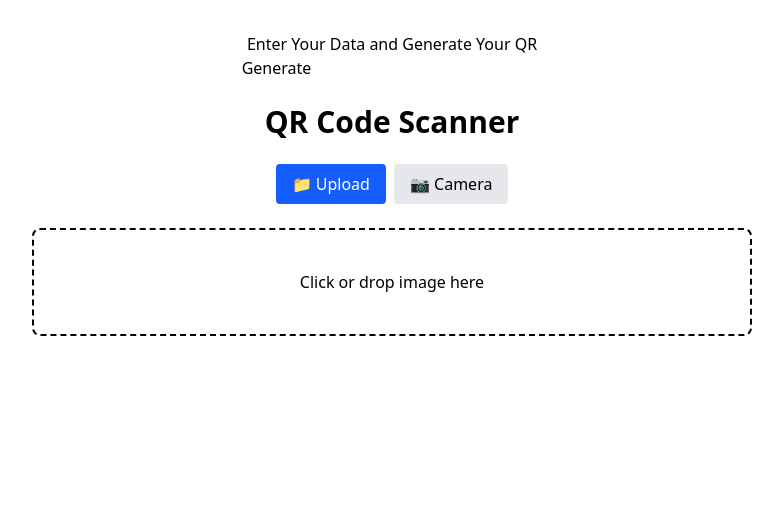
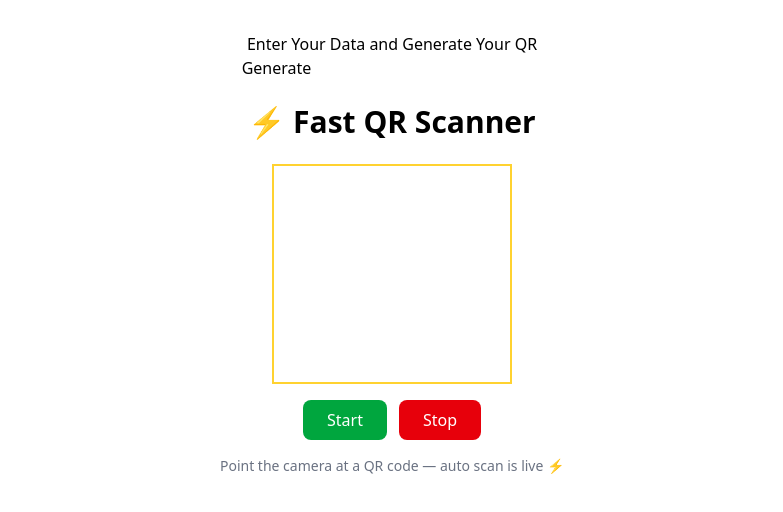
Before and after one commit to talhadevstudio30-lang/QR-scanner-app, a React (Vite) app: page / in a window 1280 px wide. Shown: the top 512 px of the page, without its empty margins (248-1031 px from the left). Built offline with nearby package versions, Linux system fonts and the light colour scheme.

Commit message:
feat: Refactor QrReader component for improved scanning performance and UI enhancements

```diff
--- a/src/Components/QrReader.jsx
+++ b/src/Components/QrReader.jsx
@@ -1,20 +1,18 @@
-import React, { useState, useRef, useEffect } from "react";
+import React, { useEffect, useRef, useState } from "react";
 import axios from "axios";
 
 export default function QrReader() {
-  const [mode, setMode] = useState("upload");
-  const [selectedFile, setSelectedFile] = useState(null);
-  const [previewUrl, setPreviewUrl] = useState("");
+  const [mode, setMode] = useState("camera");
   const [qrData, setQrData] = useState(null);
-  const [loading, setLoading] = useState(false);
   const [error, setError] = useState("");
 
   const videoRef = useRef(null);
   const canvasRef = useRef(null);
-  const fileInputRef = useRef(null);
   const scanIntervalRef = useRef(null);
-  const cameraStreamRef = useRef(null);
+  const streamRef = useRef(null);
+
   const qrFoundRef = useRef(false);
+  const scanningRef = useRef(false);
 
   /* ---------------- CLEANUP ---------------- */
   useEffect(() => {
@@ -26,6 +24,7 @@ export default function QrReader() {
     try {
       setError("");
       qrFoundRef.current = false;
+      scanningRef.current = false;
 
       const stream = await navigator.mediaDevices.getUserMedia({
         video: {
@@ -35,11 +34,11 @@ export default function QrReader() {
         },
       });
 
-      cameraStreamRef.current = stream;
+      streamRef.current = stream;
       videoRef.current.srcObject = stream;
 
-      setTimeout(startScanning, 1200);
-    } catch (err) {
+      setTimeout(startScanning, 800);
+    } catch {
       setError("Camera permission denied");
     }
   };
@@ -50,18 +49,23 @@ export default function QrReader() {
       scanIntervalRef.current = null;
     }
 
-    if (cameraStreamRef.current) {
-      cameraStreamRef.current.getTracks().forEach((t) => t.stop());
-      cameraStreamRef.current = null;
+    if (streamRef.current) {
+      streamRef.current.getTracks().forEach((t) => t.stop());
+      streamRef.current = null;
     }
 
     if (videoRef.current) videoRef.current.srcObject = null;
   };
 
-  /* ---------------- SCANNING ---------------- */
+  /* ---------------- FAST SCANNING ---------------- */
   const startScanning = () => {
-    scanIntervalRef.current = setInterval(async () => {
-      if (!videoRef.current || qrFoundRef.current) return;
+    scanIntervalRef.current = setInterval(() => {
+      if (
+        !videoRef.current ||
+        qrFoundRef.current ||
+        scanningRef.current
+      )
+        return;
 
       const video = videoRef.current;
       const canvas = canvasRef.current;
@@ -69,7 +73,7 @@ export default function QrReader() {
 
       if (!video.videoWidth) return;
 
-      const size = Math.min(video.videoWidth, video.videoHeight) * 0.6;
+      const size = Math.min(video.videoWidth, video.videoHeight) * 0.45;
       const sx = (video.videoWidth - size) / 2;
       const sy = (video.videoHeight - size) / 2;
 
@@ -79,7 +83,9 @@ export default function QrReader() {
       ctx.drawImage(video, sx, sy, size, size, 0, 0, size, size);
 
       canvas.toBlob(async (blob) => {
-        if (!blob || qrFoundRef.current) return;
+        if (!blob) return;
+
+        scanningRef.current = true;
 
         const formData = new FormData();
         formData.append("file", blob, "scan.png");
@@ -91,161 +97,87 @@ export default function QrReader() {
           );
 
           const data = res?.data?.[0]?.symbol?.[0]?.data;
+
           if (data) {
             qrFoundRef.current = true;
             setQrData(data);
             stopCamera();
+          } else {
+            scanningRef.current = false;
           }
-        } catch { }
+        } catch {
+          scanningRef.current = false;
+        }
       }, "image/png");
-    }, 1800);
+    }, 600); // FAST SCAN
   };
 
-  /* ---------------- UPLOAD ---------------- */
-  const handleFile = (file) => {
-    if (!file) return;
-    stopCamera();
-    qrFoundRef.current = false;
-    setSelectedFile(file);
-    setPreviewUrl(URL.createObjectURL(file));
-    setQrData(null);
-    setError("");
-  };
-
-  const readUploadedQR = async () => {
-    if (!selectedFile) return;
-
-    setLoading(true);
-    setError("");
-
-    const formData = new FormData();
-    formData.append("file", selectedFile);
-
-    try {
-      const res = await axios.post(
-        "https://api.qrserver.com/v1/read-qr-code/",
-        formData
-      );
-
-      const data = res?.data?.[0]?.symbol?.[0]?.data;
-      data ? setQrData(data) : setError("No QR found");
-    } catch {
-      setError("Failed to read QR");
-    } finally {
-      setLoading(false);
-    }
-  };
+  const isURL = qrData?.startsWith("http");
 
   /* ---------------- UI ---------------- */
-  const isURL = qrData?.startsWith("http");
+  return (
+    <div className="max-w-xl mx-auto p-6">
+      <h1 className="text-3xl font-bold text-center mb-6">
+        ⚡ Fast QR Scanner
+      </h1>
 
-  return (
-    <div className="max-w-3xl mx-auto p-6">
-      <h1 className="text-3xl font-bold text-center mb-6">QR Code Scanner</h1>
+      <div className="rounded-lg overflow-hidden flex justify-center items-center">
+        <video
+          ref={videoRef}
+          autoPlay
+          playsInline
+          className="w-60 h-55 object-cover border-2 border-amber-300"
+        />
+        <canvas ref={canvasRef} className="hidden" />
+      </div>
 
-      {/* MODE */}
-      <div className="flex justify-center gap-2 mb-6">
+      <div className="flex justify-center gap-3 mt-4">
         <button
-          onClick={() => setMode("upload")}
-          className={`px-4 py-2 rounded ${mode === "upload" ? "bg-blue-600 text-white" : "bg-gray-200"
-            }`}
+          onClick={startCamera}
+          className="px-6 py-2 bg-green-600 text-white rounded-lg"
         >
-          📁 Upload
+          Start
         </button>
         <button
-          onClick={() => setMode("camera")}
-          className={`px-4 py-2 rounded ${mode === "camera" ? "bg-blue-600 text-white" : "bg-gray-200"
-            }`}
+          onClick={stopCamera}
+          className="px-6 py-2 bg-red-600 text-white rounded-lg"
         >
-          📷 Camera
+          Stop
         </button>
       </div>
 
-      {/* CAMERA */}
-      {mode === "camera" && (
-        <div>
-          <div className=" flex justify-center items-center">
-            <div className="relative border-2 bg-black rounded-lg w-60 h-55 overflow-hidden">
-              <video ref={videoRef} autoPlay playsInline className="w-60 h-55 object-cover" />
-              <canvas ref={canvasRef} className="hidden" />
-            </div>
-          </div>
-
-          <div className="flex justify-center gap-3 mt-4">
-            <button
-              onClick={startCamera}
-              className="px-6 py-2 bg-green-600 text-white rounded"
-            >
-              Start Camera
-            </button>
-            <button
-              onClick={stopCamera}
-              className="px-6 py-2 bg-red-600 text-white rounded"
-            >
-              Stop
-            </button>
-          </div>
-        </div>
+      {error && (
+        <p className="mt-4 text-red-600 text-center">{error}</p>
       )}
 
-      {/* UPLOAD */}
-      {mode === "upload" && (
-        <div
-          onClick={() => fileInputRef.current.click()}
-          className="border-2 border-dashed rounded-lg p-10 text-center cursor-pointer"
-        >
-          <input
-            ref={fileInputRef}
-            type="file"
-            accept="image/*"
-            hidden
-            onChange={(e) => handleFile(e.target.files[0])}
-          />
-          {previewUrl ? (
-            <img src={previewUrl} className="mx-auto max-w-xs" />
-          ) : (
-            <p>Click or drop image here</p>
-          )}
-        </div>
-      )}
+      {qrData && (
+        <div className="mt-6 bg-green-50 p-4 rounded-lg">
+          <p className="break-all font-mono">{qrData}</p>
 
-      {/* ACTION */}
-      {mode === "upload" && selectedFile && (
-        <button
-          onClick={readUploadedQR}
-          disabled={loading}
-          className="mt-4 px-6 py-2 bg-blue-600 text-white rounded"
-        >
-          {loading ? "Scanning..." : "Read QR"}
-        </button>
-      )}
-
-      {/* RESULT */}
-      {error && <p className="mt-4 text-red-600">{error}</p>}
-
-      {qrData && (
-        <div className="mt-6 bg-green-50 p-4 rounded">
-          <p className="break-all">{qrData}</p>
           <div className="flex gap-2 mt-3">
             {isURL && (
               <a
                 href={qrData}
                 target="_blank"
                 rel="noreferrer"
-                className="px-3 py-1 bg-green-600 text-white rounded"
+                className="px-4 py-2 bg-green-600 text-white rounded"
               >
                 Open Link
               </a>
             )}
             <button
               onClick={() => navigator.clipboard.writeText(qrData)}
-              className="px-3 py-1 bg-teal-600 text-white rounded"
+              className="px-4 py-2 bg-blue-600 text-white rounded"
             >
               Copy
             </button>
           </div>
         </div>
       )}
+
+      <p className="text-center text-gray-500 text-sm mt-4">
+        Point the camera at a QR code — auto scan is live ⚡
+      </p>
     </div>
   );
 }
```
